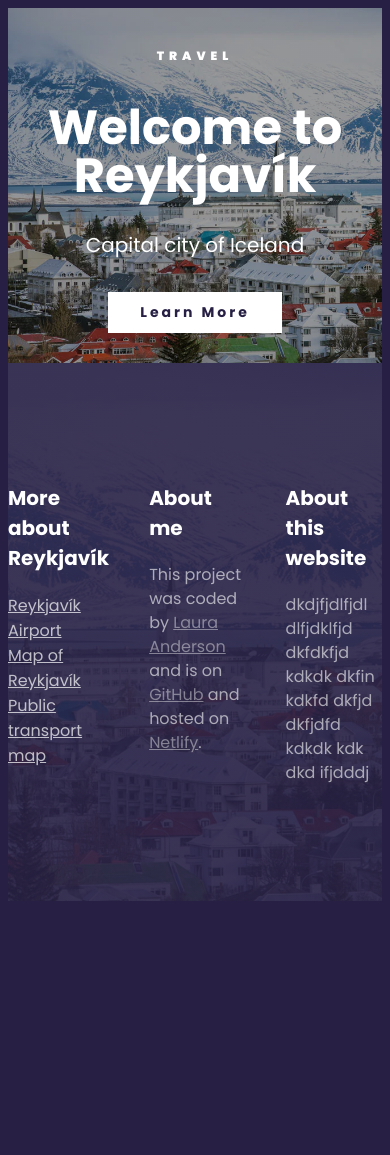
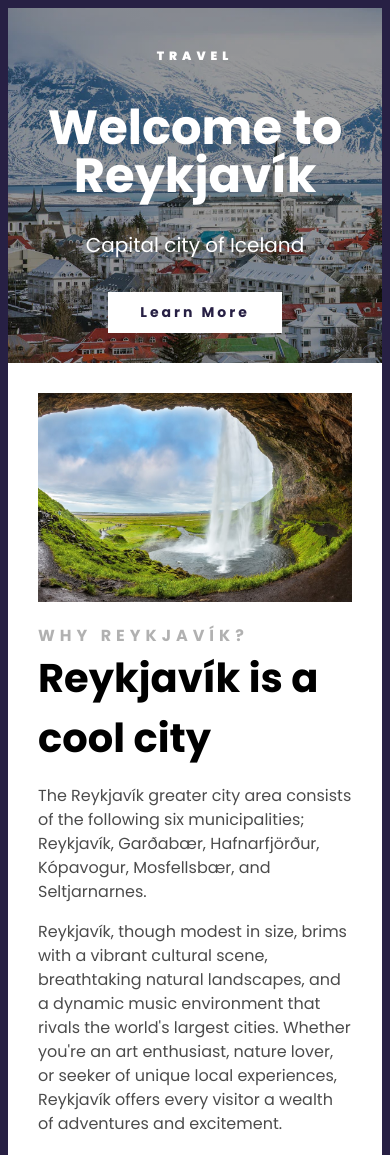
Before and after one commit to lauraanderson-projects/travel-portfolio, a plain HTML site: page index.html in a window 390 px wide. Shown: the top 1155 px of the page. Before the commit the page ends 909 px from the top, so only its background shows below. Drawn offline with Linux system fonts and the light colour scheme.

Commit message:
main section and responsive added

```diff
--- a/index.html
+++ b/index.html
@@ -20,9 +20,32 @@
         <h2>Capital city of Iceland</h2>
         <a href="#more">Learn More</a>
       </header>
-
+      <main>
+        <section class="grid grid-2-columns">
+          <div>
+            <img src="/images/image_processing20181012-4-h1tijg.jpg" alt="" />
+          </div>
+          <div>
+            <h2>Why Reykjavík?</h2>
+            <h3>Reykjavík is a cool city</h3>
+            <p>
+              The Reykjavík greater city area consists of the following six
+              municipalities; Reykjavík, Garðabær, Hafnarfjörður, Kópavogur,
+              Mosfellsbær, and Seltjarnarnes.
+            </p>
+            <p>
+              Reykjavík, though modest in size, brims with a vibrant cultural
+              scene, breathtaking natural landscapes, and a dynamic music
+              environment that rivals the world's largest cities. Whether you're
+              an art enthusiast, nature lover, or seeker of unique local
+              experiences, Reykjavík offers every visitor a wealth of adventures
+              and excitement.
+            </p>
+          </div>
+        </section>
+      </main>
       <footer>
-        <section class="grid">
+        <section class="grid grid-footer-columns">
           <div>
             <h3>More about Reykjavík</h3>
             <ul>
--- a/src/styles.css
+++ b/src/styles.css
@@ -10,13 +10,21 @@ body {
 
 .grid {
   display: grid;
+  grid-gap: 30px;
+}
+
+.grid-2-columns {
+  grid-template-columns: 1fr 1fr;
+}
+
+.grid-footer-columns {
   grid-template-columns: 1fr 2fr 2fr;
-  grid-gap: 40px;
 }
 
 section {
   max-width: 1200px;
   margin: 0 auto;
+  padding: 100px 0;
 }
 
 header {
@@ -67,6 +75,42 @@ header a {
   padding: 10px 32px;
 }
 
+main {
+  background-color: white;
+}
+
+main img {
+  max-width: 100%;
+}
+
+main h2 {
+  font-weight: 700;
+  font-size: 16px;
+  line-height: 1.5;
+  letter-spacing: 5px;
+  opacity: 30%;
+  margin: 0;
+  padding: 0;
+  text-transform: uppercase;
+}
+
+main h3 {
+  font-weight: 700;
+  font-size: 40px;
+  line-height: 1.5;
+  letter-spacing: 0%;
+  margin: 0;
+  padding: 0;
+}
+
+main p {
+  font-weight: 400;
+  font-size: 16px;
+  line-height: 1.5;
+  letter-spacing: 0px;
+  opacity: 70%;
+}
+
 footer {
   color: white;
   background-image: linear-gradient(
@@ -77,7 +121,6 @@ footer {
   background-repeat: no-repeat;
   background-size: cover;
   background-position: top;
-  padding: 100px 0;
 }
 
 footer h3 {
@@ -126,4 +169,11 @@ footer a {
   header h3 {
     font-size: 12px;
   }
+  .grid {
+    grid-template-columns: 1fr;
+    grid-gap: 15px;
+  }
+  section {
+    padding: 30px;
+  }
 }
```
